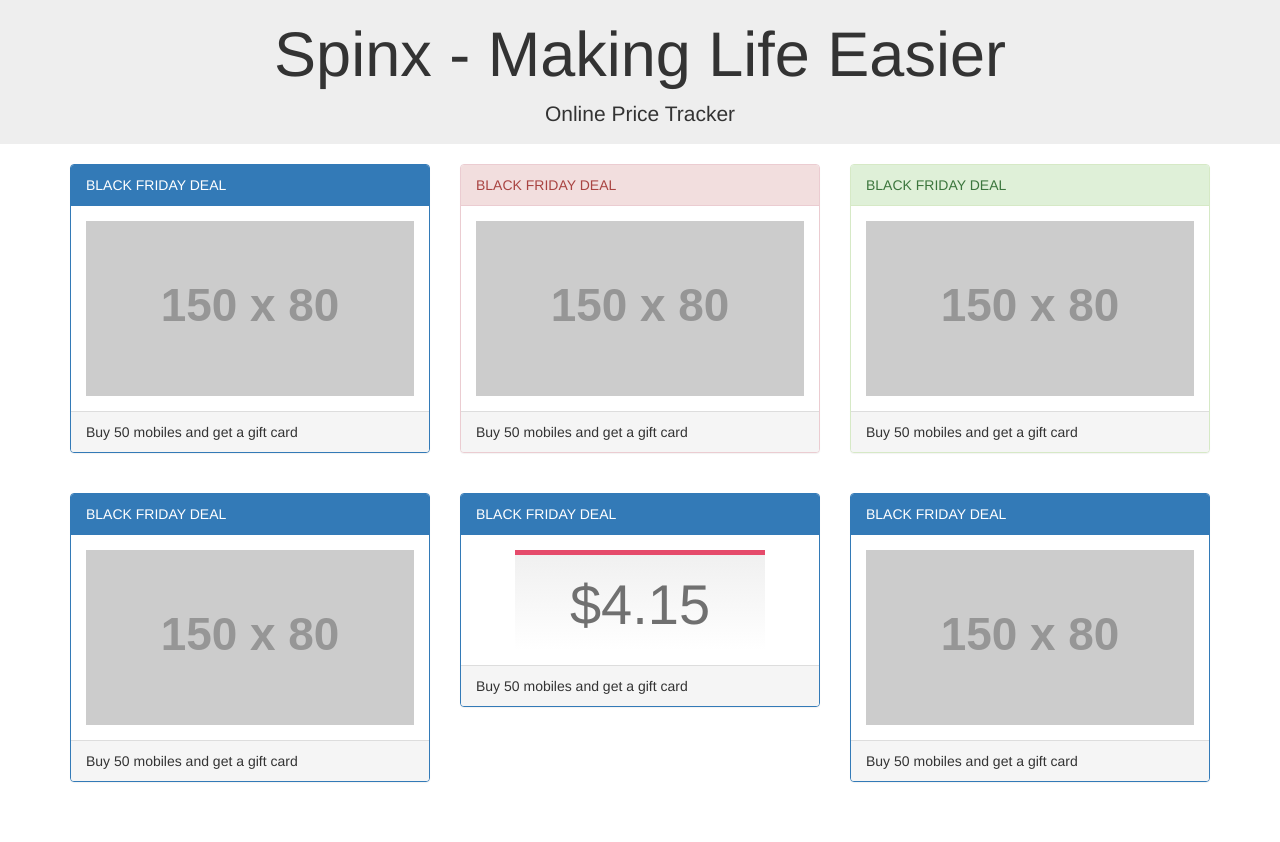
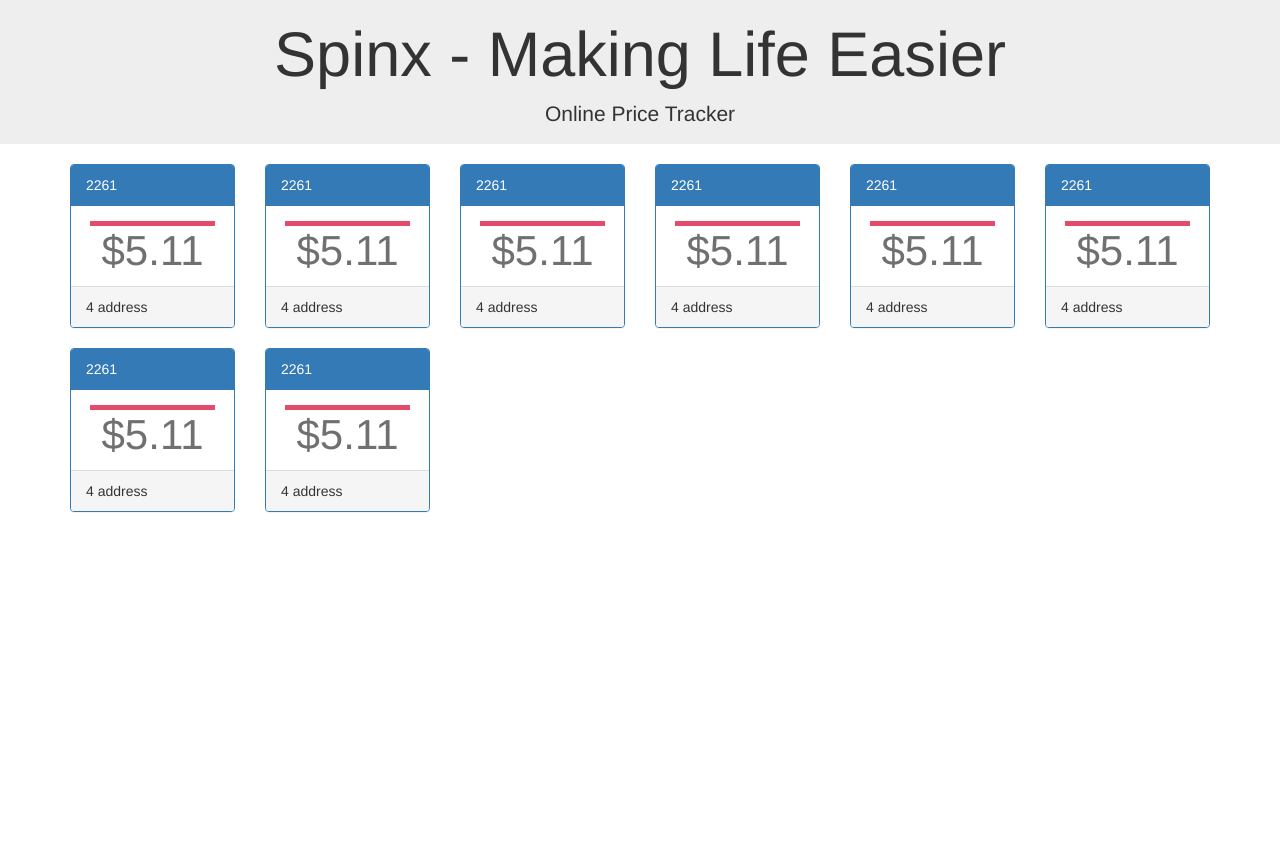
Before and after one commit to theriley106/SpinxMakingLifeEasier, a Flask app: page / in a window 1280 px wide. After the commit the page ends 512 px from the top, so only its background shows below. Run offline with Flask 2, Linux system fonts and the light colour scheme; grey boxes labelled with a size stand in for pictures from a placeholder-image service; some libraries are stand-ins or nearby versions.

Commit message:
Added divs containing pricing info

```diff
--- a/app.py
+++ b/app.py
@@ -6,7 +6,8 @@
 @app.route('/', methods=['GET'])
 def index():
 	price = {"Dollar": '1', "CentOne": '1', "CentTwo": '2'}
-	return render_template("index.html", price=4.15)
+	store = {"Address": '4 address', "Price": 5.11, "Number": 2261}
+	return render_template("index.html", store=store)
 
 @app.route('/test', methods=['GET'])
 def testPage():
--- a/templates/index.html
+++ b/templates/index.html
@@ -26,6 +26,22 @@
       background-color: #f2f2f2;
       padding: 25px;
     }
+    #ticker {
+  width: 125px; height: 50px;
+  background: white;
+  font-size: 3em;
+  color: #707070;
+
+  /* Centering everything */
+  position: relative;
+  left: 50%; top: 50%;
+  margin-left: -62.5px;
+
+  text-align: center;
+  line-height: 50px;
+
+  border-top: 5px solid #E54B6B;
+}
   </style>
 </head>
 <body>
@@ -37,55 +53,77 @@
   </div>
 </div>
 <br>
-<div class="container">
-  <div class="row">
-    <div class="col-sm-4">
-      <div class="panel panel-primary">
-        <div class="panel-heading">BLACK FRIDAY DEAL</div>
-        <div class="panel-body"><img src="https://placehold.it/150x80?text=IMAGE" class="img-responsive" style="width:100%" alt="Image"></div>
-        <div class="panel-footer">Buy 50 mobiles and get a gift card</div>
-      </div>
-    </div>
-    <div class="col-sm-4">
-      <div class="panel panel-danger">
-        <div class="panel-heading">BLACK FRIDAY DEAL</div>
-        <div class="panel-body"><img src="https://placehold.it/150x80?text=IMAGE" class="img-responsive" style="width:100%" alt="Image"></div>
-        <div class="panel-footer">Buy 50 mobiles and get a gift card</div>
-      </div>
-    </div>
-    <div class="col-sm-4">
-      <div class="panel panel-success">
-        <div class="panel-heading">BLACK FRIDAY DEAL</div>
-        <div class="panel-body"><img src="https://placehold.it/150x80?text=IMAGE" class="img-responsive" style="width:100%" alt="Image"></div>
-        <div class="panel-footer">Buy 50 mobiles and get a gift card</div>
-      </div>
-    </div>
-  </div>
-</div><br>
+
 
 <div class="container">
   <div class="row">
-    <div class="col-sm-4">
+
+
+    <div class="col-sm-2">
       <div class="panel panel-primary">
-        <div class="panel-heading">BLACK FRIDAY DEAL</div>
-        <div class="panel-body"><img src="https://placehold.it/150x80?text=IMAGE" class="img-responsive" style="width:100%" alt="Image"></div>
-        <div class="panel-footer">Buy 50 mobiles and get a gift card</div>
+        <div class="panel-heading">{{ store.Number }}</div>
+        <div class="panel-body"><div id='ticker'>${{ store.Price }}</div></div>
+        <div class="panel-footer">{{ store.Address }}</div>
       </div>
     </div>
-    <div class="col-sm-4">
+
+    <div class="col-sm-2">
       <div class="panel panel-primary">
-        <div class="panel-heading">BLACK FRIDAY DEAL</div>
-        <div class="panel-body">{% include 'priceTicker.html' %}</div>
-        <div class="panel-footer">Buy 50 mobiles and get a gift card</div>
+        <div class="panel-heading">{{ store.Number }}</div>
+        <div class="panel-body"><div id='ticker'>${{ store.Price }}</div></div>
+        <div class="panel-footer">{{ store.Address }}</div>
       </div>
     </div>
-    <div class="col-sm-4">
+
+    <div class="col-sm-2">
       <div class="panel panel-primary">
-        <div class="panel-heading">BLACK FRIDAY DEAL</div>
-        <div class="panel-body"><img src="https://placehold.it/150x80?text=IMAGE" class="img-responsive" style="width:100%" alt="Image"></div>
-        <div class="panel-footer">Buy 50 mobiles and get a gift card</div>
+        <div class="panel-heading">{{ store.Number }}</div>
+        <div class="panel-body"><div id='ticker'>${{ store.Price }}</div></div>
+        <div class="panel-footer">{{ store.Address }}</div>
       </div>
     </div>
+
+    <div class="col-sm-2">
+      <div class="panel panel-primary">
+        <div class="panel-heading">{{ store.Number }}</div>
+        <div class="panel-body"><div id='ticker'>${{ store.Price }}</div></div>
+        <div class="panel-footer">{{ store.Address }}</div>
+      </div>
+    </div>
+
+    <div class="col-sm-2">
+      <div class="panel panel-primary">
+        <div class="panel-heading">{{ store.Number }}</div>
+        <div class="panel-body"><div id='ticker'>${{ store.Price }}</div></div>
+        <div class="panel-footer">{{ store.Address }}</div>
+      </div>
+    </div>
+
+    <div class="col-sm-2">
+      <div class="panel panel-primary">
+        <div class="panel-heading">{{ store.Number }}</div>
+        <div class="panel-body"><div id='ticker'>${{ store.Price }}</div></div>
+        <div class="panel-footer">{{ store.Address }}</div>
+      </div>
+    </div>
+
+    <div class="col-sm-2">
+      <div class="panel panel-primary">
+        <div class="panel-heading">{{ store.Number }}</div>
+        <div class="panel-body"><div id='ticker'>${{ store.Price }}</div></div>
+        <div class="panel-footer">{{ store.Address }}</div>
+      </div>
+    </div>
+
+    <div class="col-sm-2">
+      <div class="panel panel-primary">
+        <div class="panel-heading">{{ store.Number }}</div>
+        <div class="panel-body"><div id='ticker'>${{ store.Price }}</div></div>
+        <div class="panel-footer">{{ store.Address }}</div>
+      </div>
+    </div>
+
+
   </div>
 </div><br><br>
 
```
